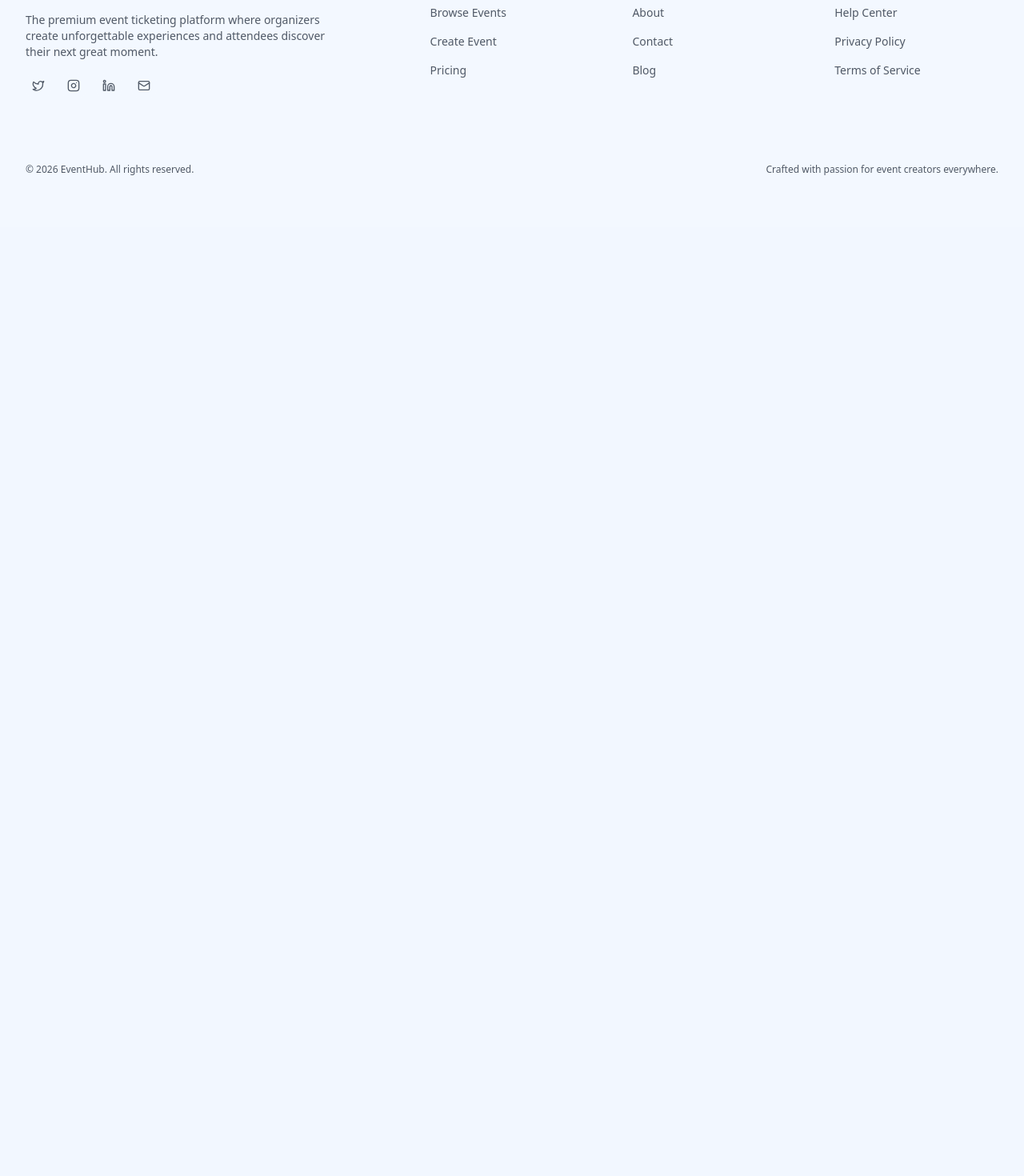
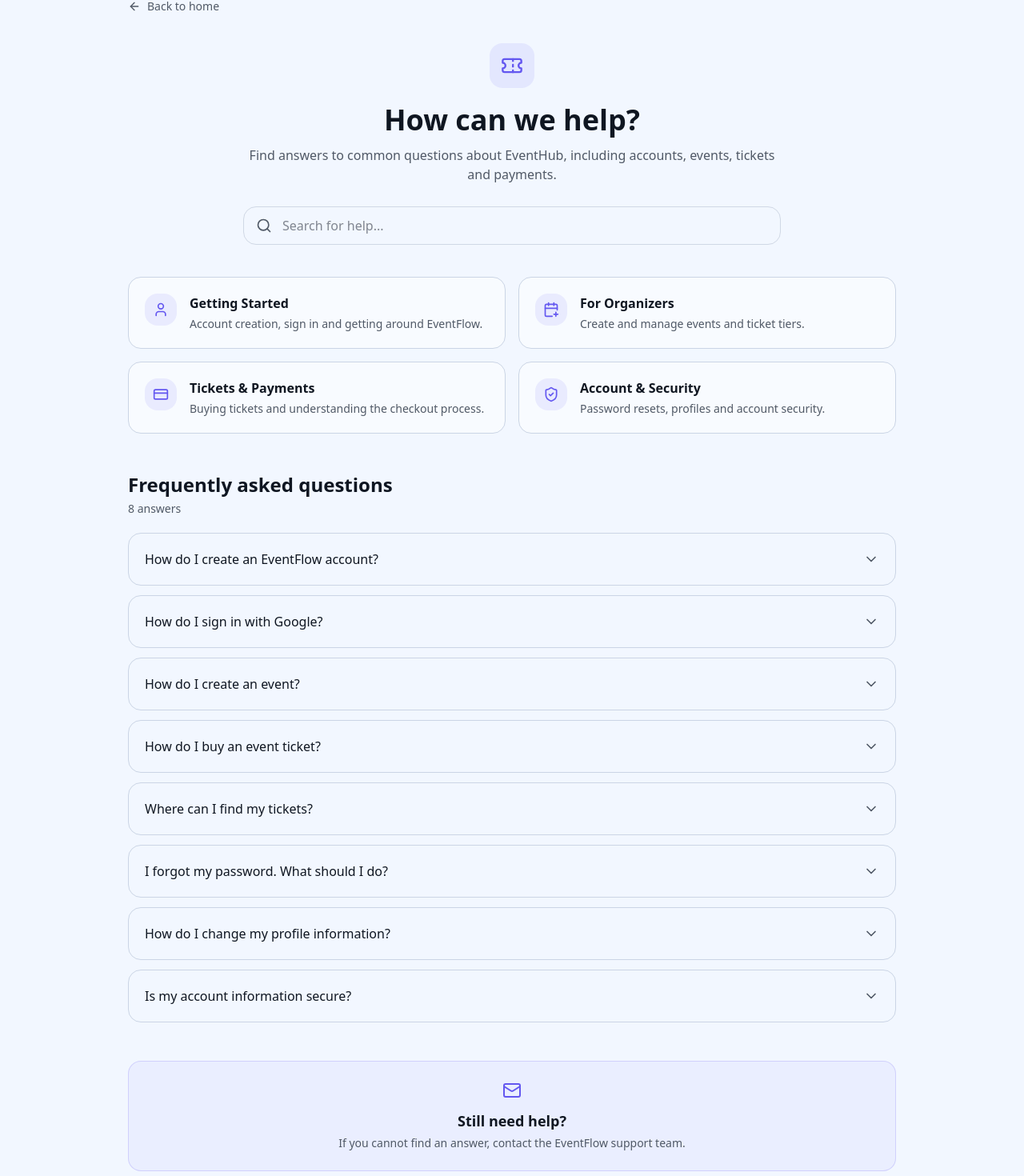
Before and after one commit to princechipork2/eventflow-, a React (Vite) app: page /help in a window 1280 px wide. Shown: the part 98-1568 px from the top of the page at 80% size. Before the commit the page ends 800 px from the top, so only its background shows below. Built offline with nearby package versions, Linux system fonts and the light colour scheme.

Commit message:
Add help center and fix legal links

```diff
--- a/src/App.tsx
+++ b/src/App.tsx
@@ -15,6 +15,7 @@ import ResetPassword from "@/pages/ResetPassword";
 import Profile from "@/pages/Profile";
 import PrivacyPolicy from "@/pages/PrivacyPolicy";
 import TermsOfService from "@/pages/TermsOfService";
+import Help from "@/pages/Help";
 import About from "@/pages/About";
 import PaymentCallback from "@/pages/PaymentCallback";
 
@@ -76,7 +77,6 @@ function AppLayout() {
               </ProtectedRoute>
             }
           />
-
           <Route
             path="/privacy-policy"
             element={<PrivacyPolicy />}
@@ -85,6 +85,11 @@ function AppLayout() {
           <Route
             path="/terms-of-service"
             element={<TermsOfService />}
+          />
+
+          <Route
+            path="/help"
+            element={<Help />}
           />
 
           <Route
--- a/src/components/Footer.tsx
+++ b/src/components/Footer.tsx
@@ -15,8 +15,8 @@ const footerLinks = [
   ]},
   { title: "Support", links: [
     { label: "Help Center", to: "/help" },
-    { label: "Privacy Policy", to: "/privacy" },
-    { label: "Terms of Service", to: "/terms" },
+    { label: "Privacy Policy", to: "/privacy-policy" },
+    { label: "Terms of Service", to: "/terms-of-service" },
   ]},
 ];
 
--- /dev/null
+++ b/src/pages/Help.tsx
@@ -0,0 +1,246 @@
+import { useState } from "react";
+import { Link } from "react-router-dom";
+import {
+  Search,
+  ChevronDown,
+  Ticket,
+  User,
+  CalendarPlus,
+  CreditCard,
+  ShieldCheck,
+  Mail,
+  ArrowLeft,
+} from "lucide-react";
+import { APP_NAME } from "@/constants";
+
+const faqs = [
+  {
+    question: "How do I create an EventFlow account?",
+    answer:
+      "Click Create Account on the sign-in page. Enter your name, email address, password, and choose whether you want to attend events or create events. You can also continue with Google.",
+  },
+  {
+    question: "How do I sign in with Google?",
+    answer:
+      "On the sign-in page, click Continue with Google and select your Google account. EventFlow will securely authenticate you through Google.",
+  },
+  {
+    question: "How do I create an event?",
+    answer:
+      "Sign in with an organizer account, open your dashboard, and choose the option to create an event. Enter your event information, ticket tiers, pricing, and other required details before publishing.",
+  },
+  {
+    question: "How do I buy an event ticket?",
+    answer:
+      "Browse available events, open the event you want to attend, select a ticket tier, and complete the checkout process.",
+  },
+  {
+    question: "Where can I find my tickets?",
+    answer:
+      "After signing in, open your dashboard to access your event activity and available ticket information.",
+  },
+  {
+    question: "I forgot my password. What should I do?",
+    answer:
+      "On the sign-in page, select Forgot password. Enter the email address associated with your account and follow the password-reset link sent to your email.",
+  },
+  {
+    question: "How do I change my profile information?",
+    answer:
+      "Sign in to your EventFlow account and open your Profile page. From there, you can update the information available for editing.",
+  },
+  {
+    question: "Is my account information secure?",
+    answer:
+      "EventFlow uses Supabase authentication and security controls to manage user authentication and account data. Never share your password with anyone.",
+  },
+];
+
+const categories = [
+  {
+    title: "Getting Started",
+    description: "Account creation, sign in and getting around EventFlow.",
+    icon: User,
+  },
+  {
+    title: "For Organizers",
+    description: "Create and manage events and ticket tiers.",
+    icon: CalendarPlus,
+  },
+  {
+    title: "Tickets & Payments",
+    description: "Buying tickets and understanding the checkout process.",
+    icon: CreditCard,
+  },
+  {
+    title: "Account & Security",
+    description: "Password resets, profiles and account security.",
+    icon: ShieldCheck,
+  },
+];
+
+export default function Help() {
+  const [search, setSearch] = useState("");
+  const [openIndex, setOpenIndex] = useState<number | null>(null);
+
+  const filteredFaqs = faqs.filter((faq) => {
+    const query = search.trim().toLowerCase();
+
+    if (!query) return true;
+
+    return (
+      faq.question.toLowerCase().includes(query) ||
+      faq.answer.toLowerCase().includes(query)
+    );
+  });
+
+  return (
+    <div className="min-h-screen pt-24 pb-16">
+      <div className="mx-auto max-w-5xl px-4 sm:px-6 lg:px-8">
+        <div className="mb-8">
+          <Link
+            to="/"
+            className="inline-flex items-center gap-2 text-sm text-muted-foreground hover:text-foreground transition-colors"
+          >
+            <ArrowLeft className="size-4" />
+            Back to home
+          </Link>
+        </div>
+
+        <div className="text-center mb-10">
+          <div className="mx-auto mb-5 flex size-14 items-center justify-center rounded-2xl bg-primary/10">
+            <Ticket className="size-7 text-primary" />
+          </div>
+
+          <h1 className="text-3xl sm:text-4xl font-bold">
+            How can we help?
+          </h1>
+
+          <p className="mt-3 text-muted-foreground max-w-2xl mx-auto">
+            Find answers to common questions about {APP_NAME}, including
+            accounts, events, tickets and payments.
+          </p>
+
+          <div className="relative max-w-2xl mx-auto mt-7">
+            <Search className="absolute left-4 top-1/2 -translate-y-1/2 size-5 text-muted-foreground" />
+
+            <input
+              type="search"
+              value={search}
+              onChange={(e) => setSearch(e.target.value)}
+              placeholder="Search for help..."
+              className="w-full h-12 rounded-xl border border-input bg-background pl-12 pr-4 outline-none focus:ring-2 focus:ring-primary/30"
+            />
+          </div>
+        </div>
+
+        {!search.trim() && (
+          <div className="grid grid-cols-1 sm:grid-cols-2 gap-4 mb-12">
+            {categories.map((category) => {
+              const Icon = category.icon;
+
+              return (
+                <div
+                  key={category.title}
+                  className="rounded-2xl border border-border bg-card/50 p-5"
+                >
+                  <div className="flex items-start gap-4">
+                    <div className="flex size-10 shrink-0 items-center justify-center rounded-xl bg-primary/10">
+                      <Icon className="size-5 text-primary" />
+                    </div>
+
+                    <div>
+                      <h2 className="font-semibold">
+                        {category.title}
+                      </h2>
+
+                      <p className="mt-1 text-sm text-muted-foreground">
+                        {category.description}
+                      </p>
+                    </div>
+                  </div>
+                </div>
+              );
+            })}
+          </div>
+        )}
+
+        <section>
+          <div className="mb-5">
+            <h2 className="text-2xl font-bold">
+              {search.trim() ? "Search results" : "Frequently asked questions"}
+            </h2>
+
+            <p className="mt-1 text-sm text-muted-foreground">
+              {filteredFaqs.length}{" "}
+              {filteredFaqs.length === 1 ? "answer" : "answers"}
+            </p>
+          </div>
+
+          {filteredFaqs.length > 0 ? (
+            <div className="space-y-3">
+              {filteredFaqs.map((faq, index) => {
+                const isOpen = openIndex === index;
+
+                return (
+                  <div
+                    key={faq.question}
+                    className="rounded-xl border border-border overflow-hidden"
+                  >
+                    <button
+                      type="button"
+                      onClick={() =>
+                        setOpenIndex(isOpen ? null : index)
+                      }
+                      className="w-full flex items-center justify-between gap-4 p-5 text-left hover:bg-muted/40 transition-colors"
+                    >
+                      <span className="font-medium">
+                        {faq.question}
+                      </span>
+
+                      <ChevronDown
+                        className={`size-5 shrink-0 text-muted-foreground transition-transform ${
+                          isOpen ? "rotate-180" : ""
+                        }`}
+                      />
+                    </button>
+
+                    {isOpen && (
+                      <div className="px-5 pb-5 text-sm leading-6 text-muted-foreground">
+                        {faq.answer}
+                      </div>
+                    )}
+                  </div>
+                );
+              })}
+            </div>
+          ) : (
+            <div className="rounded-2xl border border-border p-8 text-center">
+              <Search className="mx-auto size-8 text-muted-foreground" />
+
+              <h3 className="mt-3 font-semibold">
+                No results found
+              </h3>
+
+              <p className="mt-1 text-sm text-muted-foreground">
+                Try searching for something else.
+              </p>
+            </div>
+          )}
+        </section>
+
+        <div className="mt-12 rounded-2xl border border-primary/20 bg-primary/5 p-6 text-center">
+          <Mail className="mx-auto size-6 text-primary" />
+
+          <h2 className="mt-3 text-lg font-semibold">
+            Still need help?
+          </h2>
+
+          <p className="mt-1 text-sm text-muted-foreground">
+            If you cannot find an answer, contact the EventFlow support team.
+          </p>
+        </div>
+      </div>
+    </div>
+  );
+}
```
